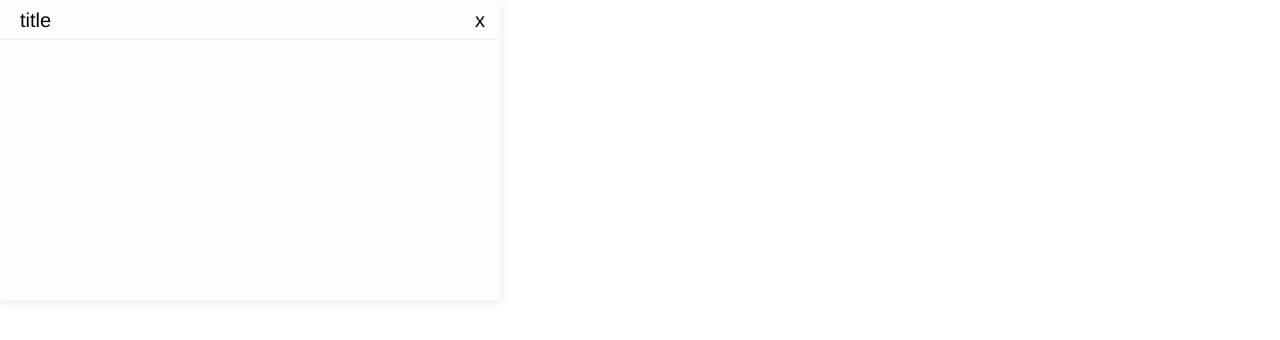
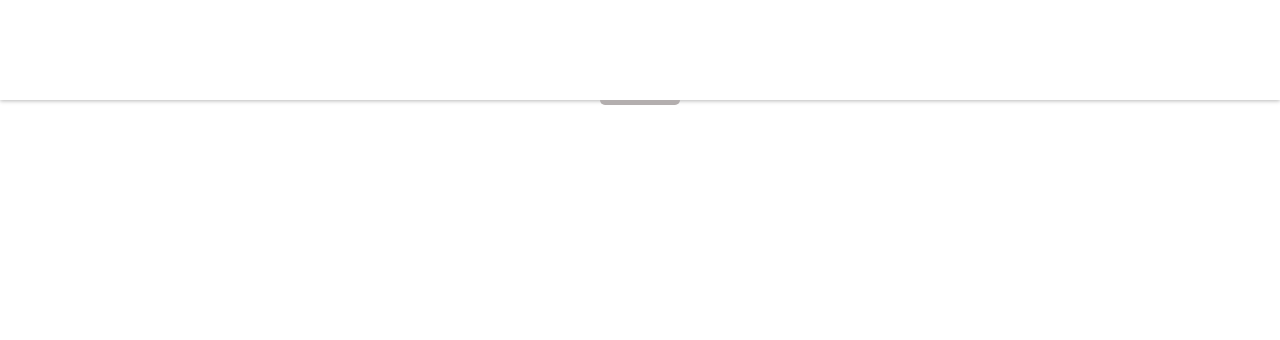
Before and after one commit to fanlewis39/components, a Vue app: page / in a window 1280 px wide. Shown: the top 340 px of the page. Built offline with nearby package versions, Linux system fonts and the light colour scheme.

Commit message:
fix bottom direction of curtain

```diff
--- a/src/App.vue
+++ b/src/App.vue
@@ -11,28 +11,26 @@
         </div>
       </div>
     </Curtain> -->
-    <!-- <div id="test2">
-      <Curtain
-        direction="bottom"
-      ></Curtain>
-    </div> -->
-    <DragBox
+    <Curtain
+      direction="bottom"
+    ></Curtain>
+    <!-- <DragBox
       box-class="drag-text"
       header="title"
       @on-close="text"
-    ></DragBox>
+    ></DragBox> -->
   </div>
 </template>
 
 <script>
-// import Curtain from './components/Curtain'
-import DragBox from './components/DragBox'
+import Curtain from './components/Curtain'
+// import DragBox from './components/DragBox'
 
 export default {
   name: "App",
   components: {
-    // Curtain,
-    DragBox
+    Curtain,
+    // DragBox
   },
   methods: {
     text() {
@@ -43,6 +41,11 @@ export default {
 </script>
 
 <style>
+
+html, body {
+  margin: 0;
+}
+
 #app {
   font-family: Avenir, Helvetica, Arial, sans-serif;
   -webkit-font-smoothing: antialiased;
--- a/src/components/Curtain.vue
+++ b/src/components/Curtain.vue
@@ -1,7 +1,7 @@
 <template>
   <div
     class="vcomp-curtain"
-    :class="curtainClass"
+    :class="[{ 'vcomp-curtain--inner': inner }, curtainClass]"
     :style="styleObject"
   >
     <div
@@ -37,6 +37,10 @@ export default {
       validator(value) {
         return ['top', 'right', 'bottom', 'left'].indexOf(value) !== -1
       }
+    },
+    inner: {
+      type: Boolean,
+      default: false
     },
     curtainClass: {
       type: String,
@@ -82,10 +86,14 @@ export default {
 
     this.clientWidth = this.$el.parentElement.clientWidth
     this.clientHeight = this.$el.parentElement.clientHeight
+      ? this.$el.parentElement.clientHeight
+      : window.screen.availHeight - 70
 
     this.resizeListener = () => {
       this.clientWidth = this.$el.parentElement.clientWidth
       this.clientHeight = this.$el.parentElement.clientHeight
+      ? this.$el.parentElement.clientHeight
+      : window.screen.availHeight - 70
     }
 
     window.addEventListener('resize', this.resizeListener)
@@ -112,7 +120,7 @@ export default {
         const { clientWidth } = this
         const { baseWidth, clientX } = this.mouseState
 
-        this.wrapperWidth = (direction === 'right')
+        this.wrapperWidth = direction === 'right'
           ? baseWidth + event.clientX - clientX
           : baseWidth + clientX - event.clientX
         this.wrapperWidth = this.wrapperWidth > width ? this.wrapperWidth : width
@@ -121,7 +129,7 @@ export default {
         const { clientHeight } = this
         const { baseHeight, clientY } = this.mouseState
 
-        this.wrapperHeight = (direction === 'bottom')
+        this.wrapperHeight = direction === 'bottom'
           ? baseHeight + event.clientY - clientY
           : baseHeight + clientY - event.clientY
         this.wrapperHeight = this.wrapperHeight > height ? this.wrapperHeight : height
@@ -135,57 +143,3 @@ export default {
   }
 }
 </script>
-
-<style lang="scss">
-  .vcomp-curtain {
-    position: absolute;
-    background-color: white;
-    box-shadow: 0 1px 4px rgb(185 185 185);
-
-    &-handle {
-      position: absolute;
-      background-color: rgb(179 174 174);
-      cursor: pointer;
-
-      &:hover {
-        background-color: rgb(132 130 130);
-      }
-    }
-
-    &-handle__top {
-      width: 80px;
-      height: 5px;
-      top: -5px;
-      left: 50%;
-      border-radius: 6px 6px 0 0;
-      transform: translateX(-50%);
-    }
-
-    &-handle__right {
-      width: 5px;
-      height: 80px;
-      top: 50%;
-      right: -5px;
-      border-radius: 0 6px 6px 0;
-      transform: translateY(-50%);
-    }
-
-    &-handle__bottom {
-      width: 80px;
-      height: 5px;
-      bottom: -5px;
-      left: 50%;
-      border-radius: 0 0 6px 6px;
-      transform: translateX(-50%);
-    }
-
-    &-handle__left {
-      width: 5px;
-      height: 80px;
-      top: 50%;
-      left: -5px;
-      border-radius: 6px 0 0 6px;
-      transform: translateY(-50%);
-    }
-  }
-</style>
--- a/src/components/DragBox.vue
+++ b/src/components/DragBox.vue
@@ -80,35 +80,3 @@ export default {
   }
 }
 </script>
-
-<style lang="scss">
-.vcomp-drag-box {
-  position: fixed;
-  left: 0;
-  top: 0;
-  background-color: rgb(253 253 253);
-  box-shadow: 0 2px 12px 0 rgba(0, 0, 0, .1);
-  border-radius: 3px;
-  user-select: none;
-
-  &__header {
-    height: 40px;
-    line-height: 40px;
-    padding-left: 20px;
-    border-bottom: 1px solid #ebeef5;
-    box-sizing: border-box;
-    font-size: 20px;
-
-    .vcomp-drag-box-close {
-      position: absolute;
-      top: 0;
-      right: 0;
-      width: 40px;
-      height: 40px;
-      line-height: 40px;
-      text-align: center;
-      cursor: pointer;
-    }
-  }
-}
-</style>
--- a/src/style/index.scss
+++ b/src/style/index.scss
@@ -1,28 +1,85 @@
-html,
-body {
-  width: 100%;
-  height: 100%;
-  margin: 0;
+.vcomp-curtain {
+  position: fixed;
+  background-color: white;
+  box-shadow: 0 1px 4px rgb(185 185 185);
+
+  &--inner {
+    position: absolute;
   }
 
-#app {
-  width: 100%;
-  height: 100%;
+  &-handle {
+    position: absolute;
+    background-color: rgb(179 174 174);
+    cursor: pointer;
+
+    &:hover {
+      background-color: rgb(132 130 130);
+    }
   }
 
-#test1 {
-  width: 100%;
-  height: 100%;
-  display: flex;
-  align-items: center;
-  justify-content: center;
+  &-handle__top {
+    width: 80px;
+    height: 5px;
+    top: -5px;
+    left: 50%;
+    border-radius: 6px 6px 0 0;
+    transform: translateX(-50%);
   }
 
-#test2 {
+  &-handle__right {
+    width: 5px;
+    height: 80px;
+    top: 50%;
+    right: -5px;
+    border-radius: 0 6px 6px 0;
+    transform: translateY(-50%);
+  }
+
+  &-handle__bottom {
+    width: 80px;
+    height: 5px;
+    bottom: -5px;
+    left: 50%;
+    border-radius: 0 0 6px 6px;
+    transform: translateX(-50%);
+  }
+
+  &-handle__left {
+    width: 5px;
+    height: 80px;
+    top: 50%;
+    left: -5px;
+    border-radius: 6px 0 0 6px;
+    transform: translateY(-50%);
+  }
+}
+
+.vcomp-drag-box {
+  position: fixed;
+  left: 0;
+  top: 0;
+  background-color: rgb(253 253 253);
+  box-shadow: 0 2px 12px 0 rgba(0, 0, 0, .1);
+  border-radius: 3px;
+  user-select: none;
+
+  &__header {
+    height: 40px;
+    line-height: 40px;
+    padding-left: 20px;
+    border-bottom: 1px solid #ebeef5;
+    box-sizing: border-box;
+    font-size: 20px;
+
+    .vcomp-drag-box-close {
       position: absolute;
+      top: 0;
       right: 0;
-  top: 0;
-  width: 500px;
-  height: 60%;
-  background-color: #f78f8fcc;
+      width: 40px;
+      height: 40px;
+      line-height: 40px;
+      text-align: center;
+      cursor: pointer;
     }
+  }
+}
```
Also changed, not shown: .eslintrc.js. Lines whose indentation alone changed are shown as unchanged.
